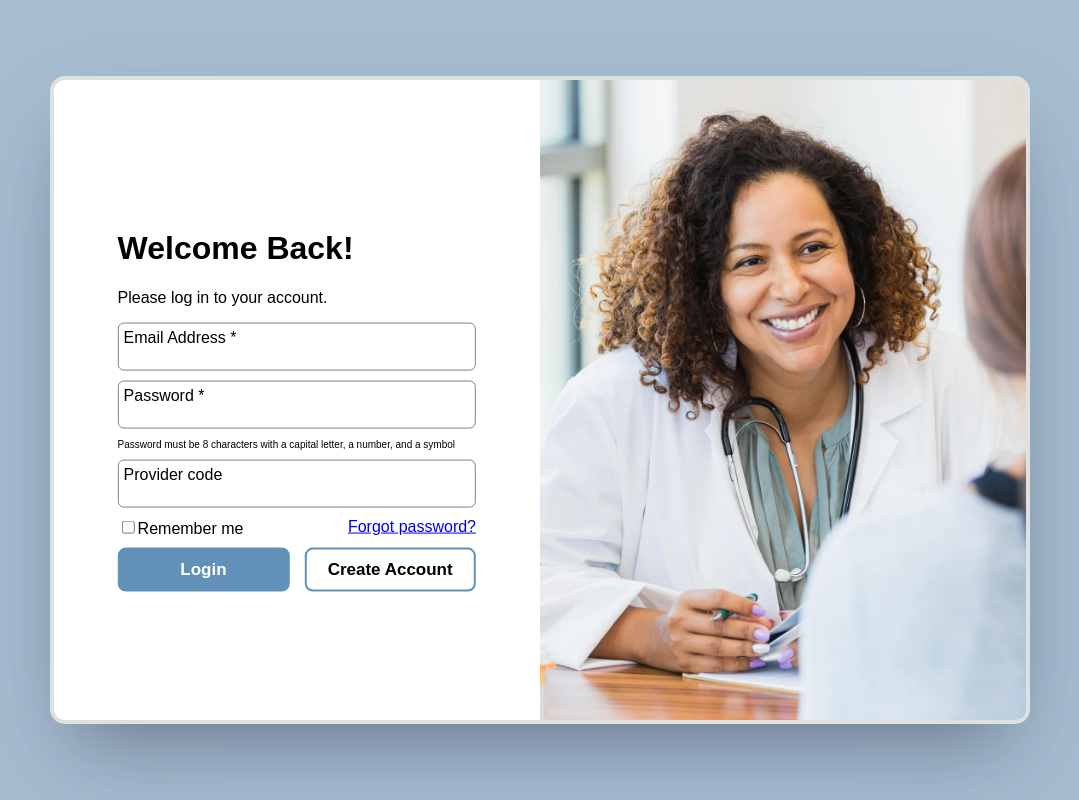
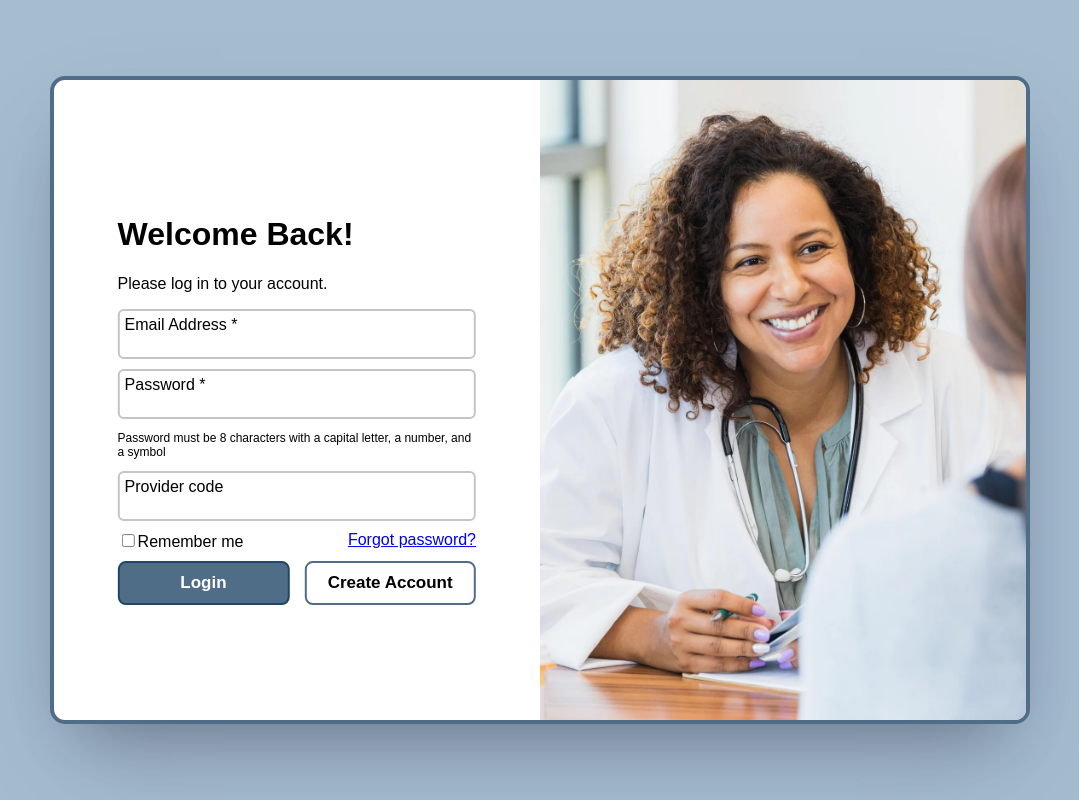
Before and after one commit to emresenDEV/MediMemo-DevWeek2024, a React (Create React App) app in the folder client/: page / in a window 1280 px wide. Shown: the whole page, without its empty margins (100-1179 px from the left). Built offline with nearby package versions, Linux system fonts and the light colour scheme.

Commit message:
breaks out login page css into its own file. adds user feedback to make login interface more intuitive

```diff
--- a/client/src/components/Login.js
+++ b/client/src/components/Login.js
@@ -6,6 +6,7 @@ function Login() {
     {
       email: "",
       password: "",
+      code: ""
     })
 
   function handleChange(e) {
@@ -19,6 +20,13 @@ function Login() {
     e.preventDefault()
   }
 
+  function handleFocus(e) {
+    const input = e.target.querySelector("input")
+    if (input) {
+      input.focus()
+    }
+  }
+
   return (
     // jsx here
     <div className="background">
@@ -28,14 +36,14 @@ function Login() {
             <h1>Welcome Back!</h1>
             <p>Please log in to your account.</p>
             <form onSubmit={handleSubmit}>
-              <div className="input-div">
-              <label >Email Address *
+              <div className="input-div" onClick={handleFocus}>
+              <label>Email Address *
                 <br/>
                 {/* <input id="email" type="text" placeholder="Enter email" value={formData.email} onChange={handleChange}/> */}
                 <input id="email" type="text" value={formData.email} onChange={handleChange}/>
               </label>
               </div>
-              <div className="input-div">
+              <div className="input-div" onClick={handleFocus}>
               <label >Password *
                 <br/>
                 {/* <input id="password" type="text" placeholder="Enter strong password" value={formData.password} onChange={handleChange}/> */}
@@ -43,11 +51,11 @@ function Login() {
               </label>
               </div>
               <p id="password-rules">Password must be 8 characters with a capital letter, a number, and a symbol</p>
-              <div className="input-div">
+              <div className="input-div" onClick={handleFocus}>
               <label >Provider code
                 <br/>
                 {/* <input id="code" type="text" placeholder="Enter provider code" value={formData.password} onChange={handleChange}/> */}
-                <input id="code" type="text" value={formData.password} onChange={handleChange}/>
+                <input id="code" type="text" value={formData.code} onChange={handleChange}/>
               </label>
               </div>
               <div className="remember-forgot">
--- a/client/src/index.css
+++ b/client/src/index.css
@@ -65,112 +65,3 @@ body {
   background-color: rgba(219, 219, 227, 0.468);
   border-radius: 15px;
 }
-
-/* login ******************************************/
-
-.background {
-  background-color: #A6BDD0;
-  height: 100vh;
-  display: flex;
-  align-items: center;
-  justify-content: center;
-  height: 100vh;
-}
-
-.overlay {
-  background-color: white;
-  border-radius: 15px;
-  width: 76vw;
-  height: 80vh;
-  display: flex;
-  border: #dfe1e0 4px solid;
-  box-shadow: rgba(50, 50, 93, 0.25) 0px 50px 100px -20px, rgba(0, 0, 0, 0.3) 0px 30px 60px -30px;;
-}
-
-.overlay-col {
-  flex: 50%;
-  height: fit-container;
-  /* border: red 1px solid; */
-}
-
-/* .col-right {
-  border-left: black solid 1px;
-} */
-
-.login-image {
-  /* height: 100%; */
-  /* border: red 1px solid; */
-  width: 100%;
-  height: 100%;
-  object-fit: cover;
-  border-radius: 0 10px 10px 0;
-}
-
-.login-text {
-  text-align: left;
-  /* border: black 1px solid; */
-  padding: 5vw;
-  position: relative;
-  left: 50%;
-  top: 50%;
-  transform: translate(-50%,-50%);
-}
-
-.input-div {
-  border: grey 1px solid;
-  padding: 5px;
-  margin-bottom: 10px;
-  border-radius: 6px;
-}
-
-input {
-  border: none;
-  outline: none;
-  background: transparent;
-}
-
-.input-div:has(input:focus) {
-  border: #6191b8 2px solid;
-}
-
-.remember-forgot {
-  margin-bottom: 10px;
-}
-
-#span-forgot {
-  float: right;
-}
-
-form button {
-  text-decoration: none;
-}
-
-#password-rules {
-  font-size: 10px;
-}
-
-#login-button {
-  color: white;
-  background-color: #6191b8;
-}
-
-#signup-button {
-  background-color: transparent;
-  float: right
-}
-
-#signup-button, #login-button {
-  border: #6191b8 2px solid;
-  border-radius: 8px;
-  padding: 10px 15px;
-}
-
-form div:has(button) {
-  display: flex;
-  gap: 15px;
-}
-
-form div button {
-  flex: 1;
-  /* justify-content: space-between; */
-}
--- a/client/src/index.js
+++ b/client/src/index.js
@@ -1,6 +1,7 @@
 import React from 'react';
 import ReactDOM from 'react-dom/client';
 import './index.css';
+import "./login.css";
 import App from './components/App';
 import reportWebVitals from './reportWebVitals';
 import { BrowserRouter } from 'react-router-dom';
--- /dev/null
+++ b/client/src/login.css
@@ -0,0 +1,112 @@
+/* login ******************************************/
+
+.background {
+  background-color: #A6BDD0;
+  height: 100vh;
+  display: flex;
+  align-items: center;
+  justify-content: center;
+  height: 100vh;
+}
+
+.overlay {
+  background-color: white;
+  border-radius: 15px;
+  width: 76vw;
+  height: 80vh;
+  display: flex;
+  border: #0f395cbb 4px solid;
+  /* border: #dfe1e0 4px solid; */
+  box-shadow: rgba(50, 50, 93, 0.25) 0px 50px 100px -20px, rgba(0, 0, 0, 0.3) 0px 30px 60px -30px;;
+}
+
+.overlay-col {
+  flex: 50%;
+  height: fit-container;
+}
+
+/* .col-right {
+  border-left: #0f395cbb 3px solid;
+} */
+
+.login-image {
+  width: 100%;
+  height: 100%;
+  object-fit: cover;
+  border-radius: 0 10px 10px 0;
+}
+
+.login-text {
+  text-align: left;
+  padding: 5vw;
+  position: relative;
+  left: 50%;
+  top: 50%;
+  transform: translate(-50%,-50%);
+}
+
+.input-div {
+  border: rgb(196, 196, 196) 2px solid;
+  padding: 5px;
+  margin-bottom: 10px;
+  border-radius: 6px;
+}
+
+input {
+  border: none;
+  outline: none;
+  background: transparent;
+}
+
+.input-div:hover, .input-div label:hover{
+  cursor: text;
+}
+
+.input-div:has(input:focus), .input-div:hover {
+  border: #0f395cbb 2px solid;
+}
+
+.remember-forgot {
+  margin-bottom: 10px;
+}
+
+#span-forgot {
+  float: right;
+}
+
+form button {
+  text-decoration: none;
+}
+
+#password-rules {
+  font-size: 12px;
+}
+
+#login-button {
+  color: white;
+  background-color: #0f395cbb;
+}
+
+#signup-button {
+  background-color: transparent;
+  float: right
+}
+
+#signup-button, #login-button {
+  border: #0f395cbb 2px solid;
+  border-radius: 8px;
+  padding: 10px 15px;
+}
+
+form div:has(button) {
+  display: flex;
+  gap: 15px;
+}
+
+form div button {
+  flex: 1;
+}
+
+button:hover, label:has(input[type="checkbox"]) {
+  cursor: pointer;
+}
```
